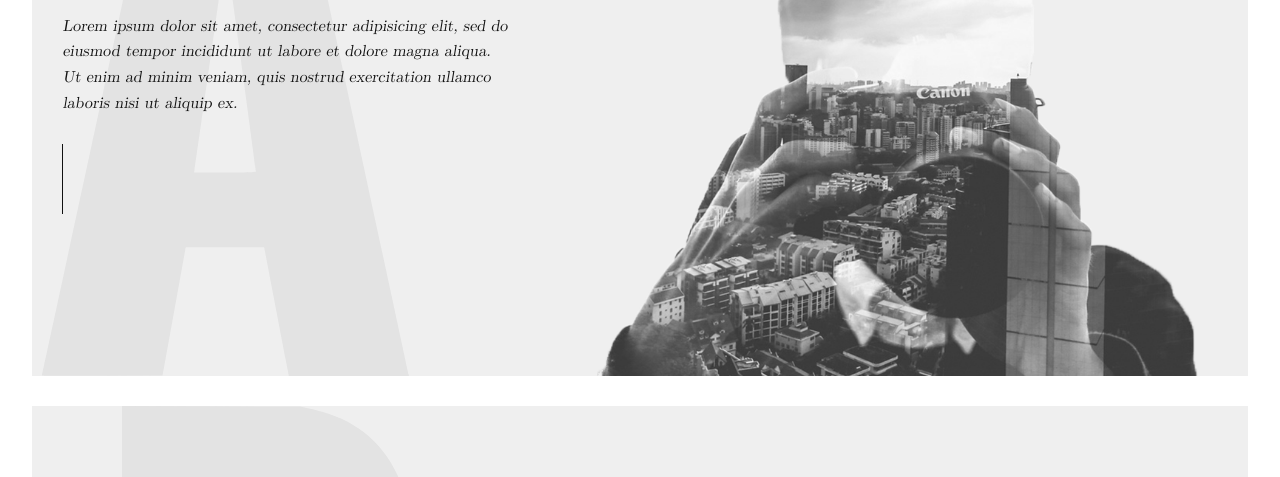
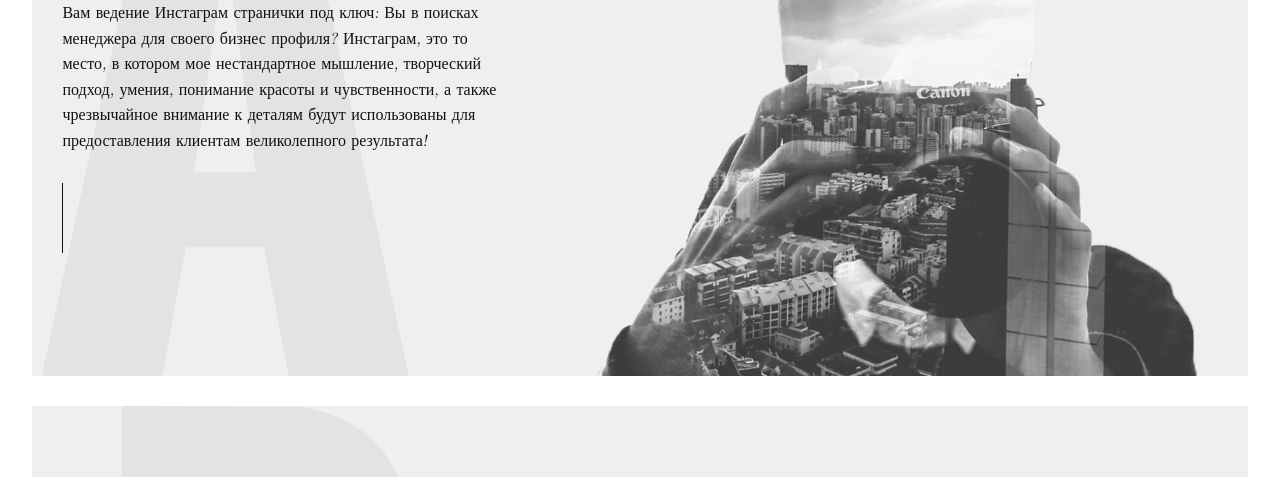
Before and after one commit to ruslankuvasay/KatrinSMM, a plain HTML site: page index.html in a window 1280 px wide. Shown: the part 254-731 px from the top of the page. Drawn offline with nearby package versions, Linux system fonts and the light colour scheme; files whose address does not match are found by name.

Commit message:
Update index.html

```diff
--- a/index.html
+++ b/index.html
@@ -27,7 +27,13 @@
       <div class="wrapper">
         <div class="welcome">
           <h1><strong>Apollo</strong> Jade Template</h1>
-          <p>Lorem ipsum dolor sit amet, consectetur adipisicing elit, sed do eiusmod tempor incididunt ut labore et dolore magna aliqua. Ut enim ad minim veniam, quis nostrud exercitation ullamco laboris nisi ut aliquip ex.</p>
+          <p>Я SMM маркетолог в душе и по образованию.
+
+Я предлагаю Вам ведение Инстаграм странички под ключ:
+
+Вы в поисках менеджера для своего бизнес профиля?
+
+Инстаграм, это то место, в котором мое нестандартное мышление, творческий подход, умения, понимание красоты и чувственности, а также чрезвычайное внимание к деталям будут использованы для предоставления клиентам великолепного результата!</p>
         </div>
         <div class="photographer"><img src="assets/img/hero.png" alt="Photographer"></div>
       </div>
@@ -40,7 +46,7 @@
       <div class="wrapper">
         <div class="camera"><img src="assets/img/camera.png" alt="Camera"></div>
         <div class="blurb">
-          <h2>My name is <strong>Apollo</strong></h2>
+          <h2>Меня зовут <strong>Екатерина</strong></h2>
           <p>Excepteur sint occaecat cupidatat non proident, sunt in culpa qui officia deserunt mollit anim id est laborum. Sed ut perspiciatis unde omnis iste natus error sit voluptatem accusantium doloremque laudantium, totam rem aperiam, eaque ipsa quae ab illo inventore veritatis et quasi architecto beatae vitae dicta sunt explicabo. Nemo enim ipsam voluptatem quia voluptas sit aspernatur aut odit aut fugit, sed quia consequuntur magni dolores eos qui ratione voluptatem sequi nesciunt.<br><br>Ipsum quia dolor sit amet, consectetur, adipisci velit, sed quia non numquam eius modi tempora incidunt ut labore et dolore magnam aliquam quaerat voluptatem.</p>
           <div class="social"><a href="#"><i class="icon-facebook"></i></a><a href="#"><i class="icon-instagram"></i></a><a href="#"><i class="icon-twitter"></i></a><a href="#"><i class="icon-pinterest-p"></i></a></div>
         </div>
```
